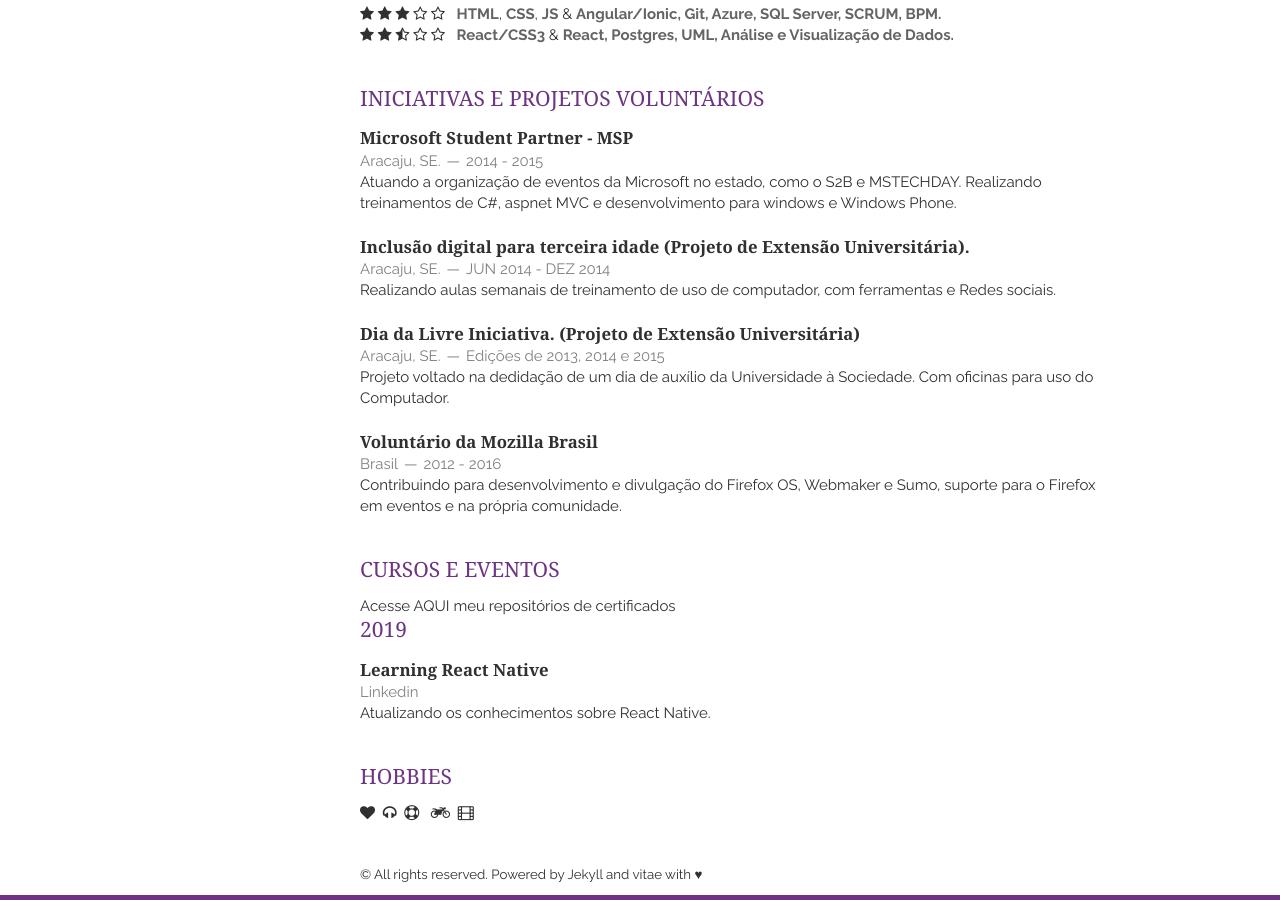
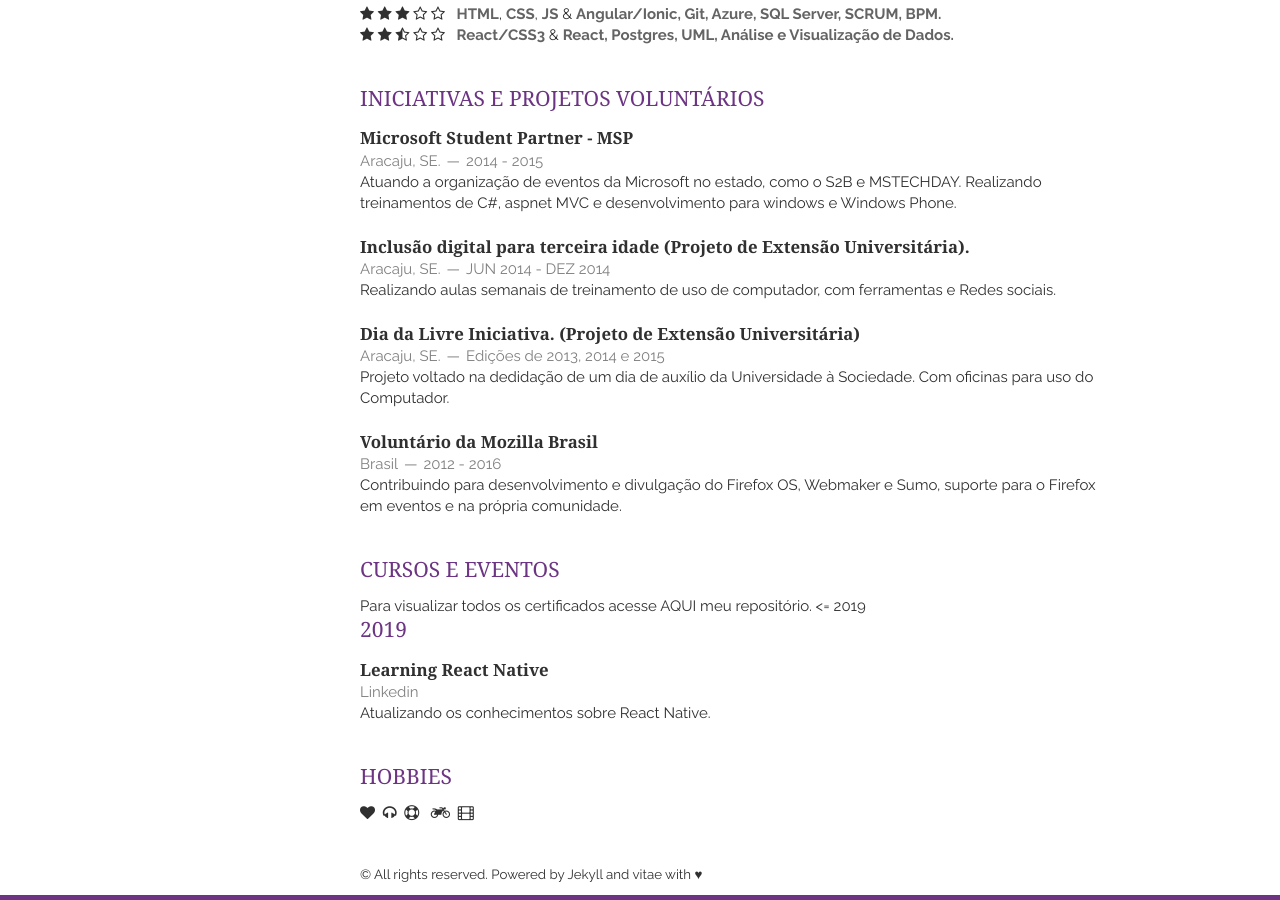
Before and after one commit to RafasTavares/resume-cv, a Jekyll site: the page built from index.html, in a window 1280 px wide and 900 px high, scrolled down 1757 px. Built offline with Jekyll 4.4.1, drawn with Linux system fonts in a browser that asks for light colours; nearby versions of some CDN libraries; the list of posts is cut into pages by our own code.

Commit message:
Update courses.html

```diff
--- a/_includes/courses.html
+++ b/_includes/courses.html
@@ -1,7 +1,7 @@
 <section class="thirteen columns">
-<h1>Cursos e Eventos </h1>
+<h1>Cursos e Eventos</h1>
 <p>
-Acesse <a href="">AQUI</a> meu repositórios de certificados
+Para visualizar todos os certificados acesse <a href="">AQUI</a> meu repositório. <= 2019
 </p>
 <h1>2019</h1>
 <article>
```
